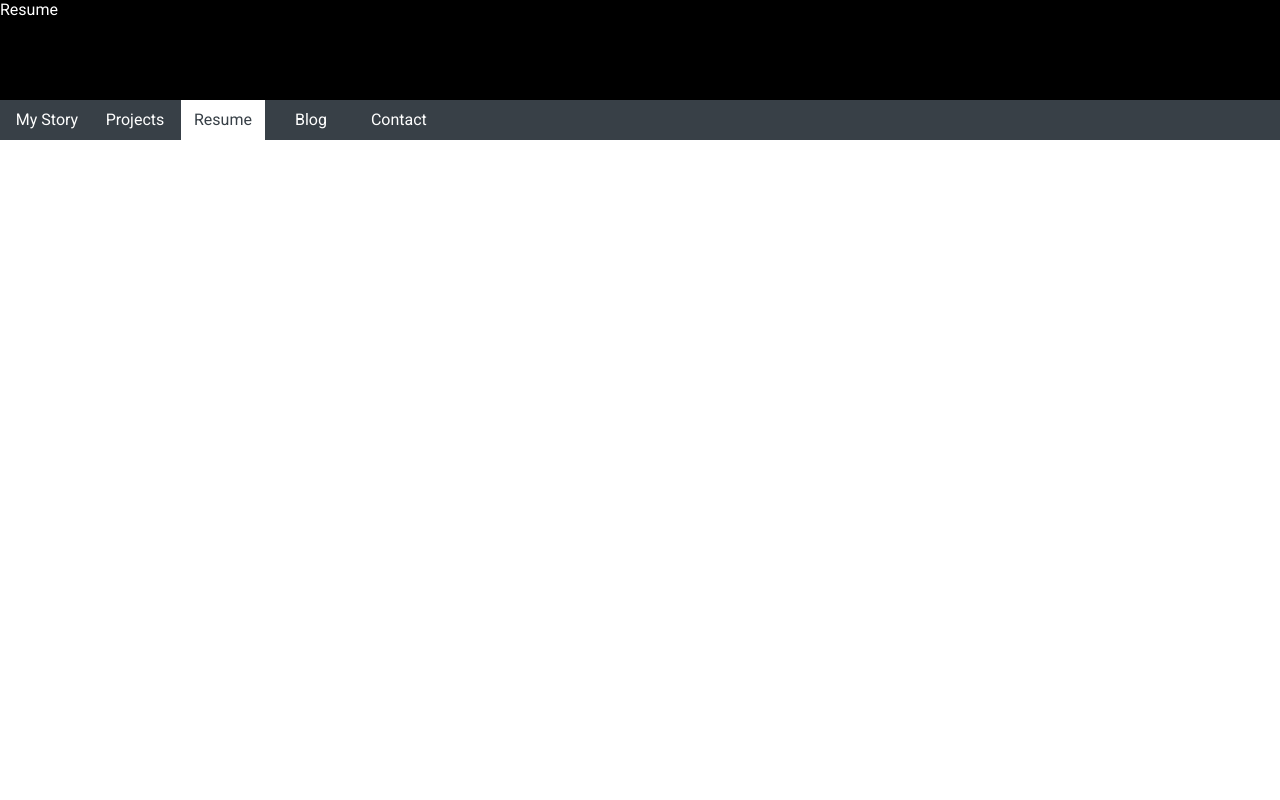
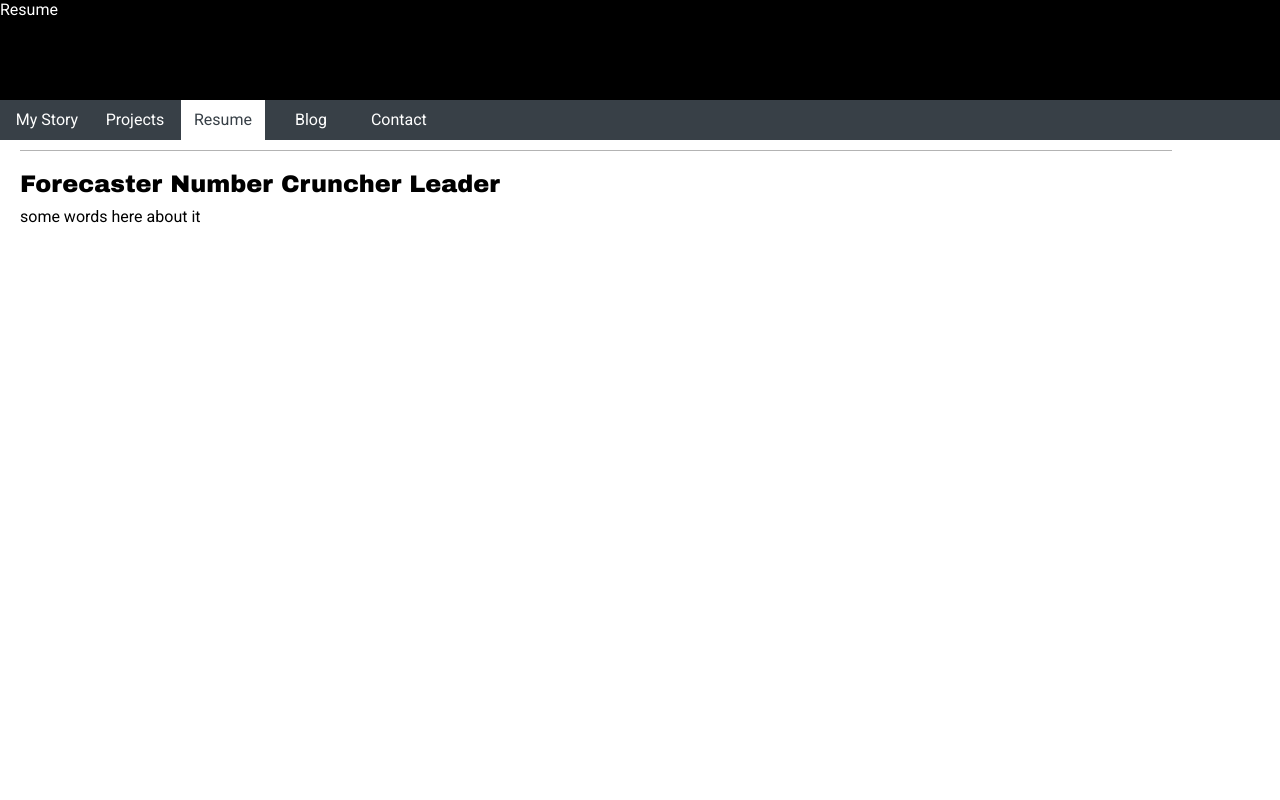
Before and after one commit to krysmathis/krysmathis.github.io, a plain HTML site: page resume.html in a window 1280 px wide. Shown: the top 800 px of the page. Drawn offline with Linux system fonts and the light colour scheme.

Commit message:
created article section and updated style

```diff
--- a/resume.html
+++ b/resume.html
@@ -15,6 +15,13 @@
                 <li><a href="contact.html">Contact</a></li>
             </ul>
         </nav>
-
+        <section class="forecasting-guru">
+            <article class="professional-experience">
+                <header class="article-header">
+                    Forecaster Number Cruncher Leader
+                </header>
+                <p>some words here about it</p>
+            </article>
+        </section>>
     </body>
 </html>
--- a/styles.css
+++ b/styles.css
@@ -34,6 +34,7 @@ nav ul li {
 	width: 84px;
 	text-align: center;
 }
+
 
 nav ul li a {
 	color: #fff;
@@ -80,7 +81,7 @@ section { height: 100vh;}
 
 article {
 
-    width: 90%;
+	width: 90%;
     text-align: left;
     margin-top: 10px;
     margin-left: 20px;
@@ -89,10 +90,18 @@ article {
 }
 
 article p {
-    padding-bottom: 10px;
+	padding-bottom: 10px;
 }
 
 /* --- Class Level Attributes --- */
+.article-header {
+	background-color: inherit;
+	color: inherit;
+	font-family: 'Archivo Black', sans-serif;
+	font-size: 1.5em;
+	height: inherit;
+	padding-bottom: 10px;
+}
 
 .social-img {
 
```
